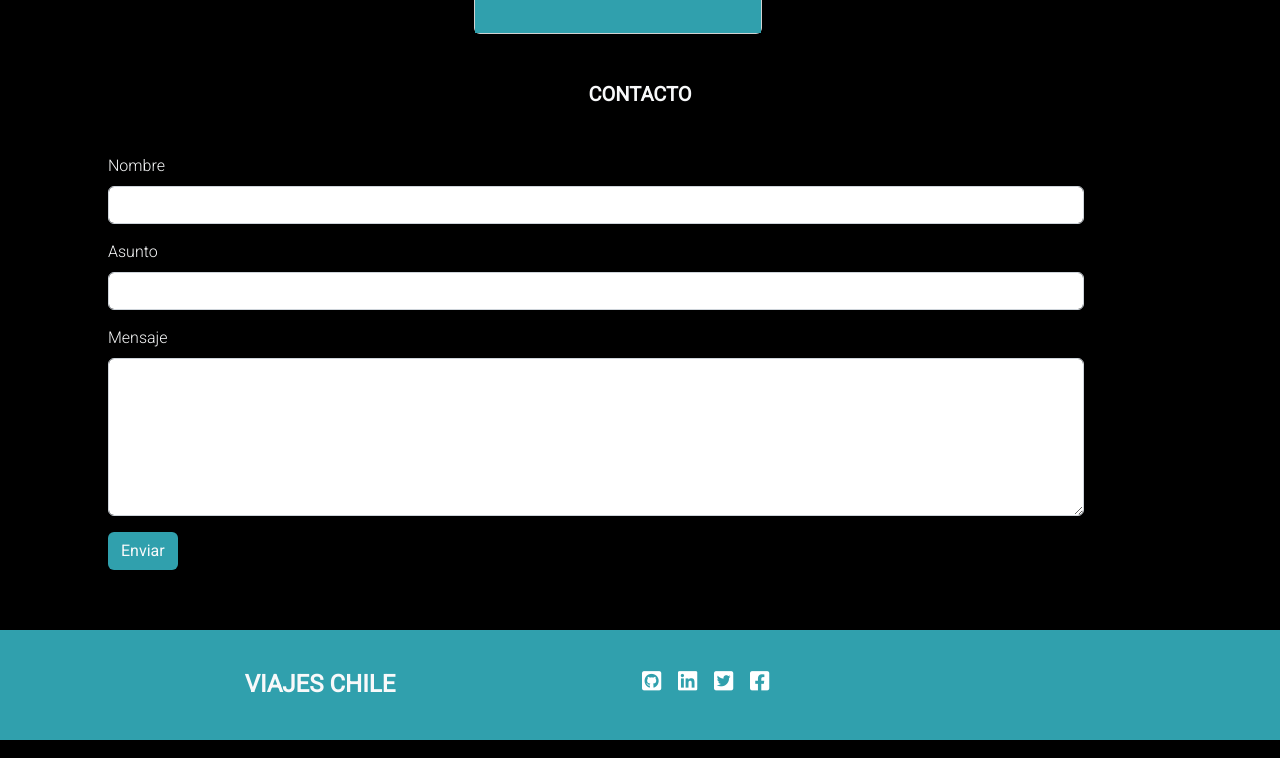
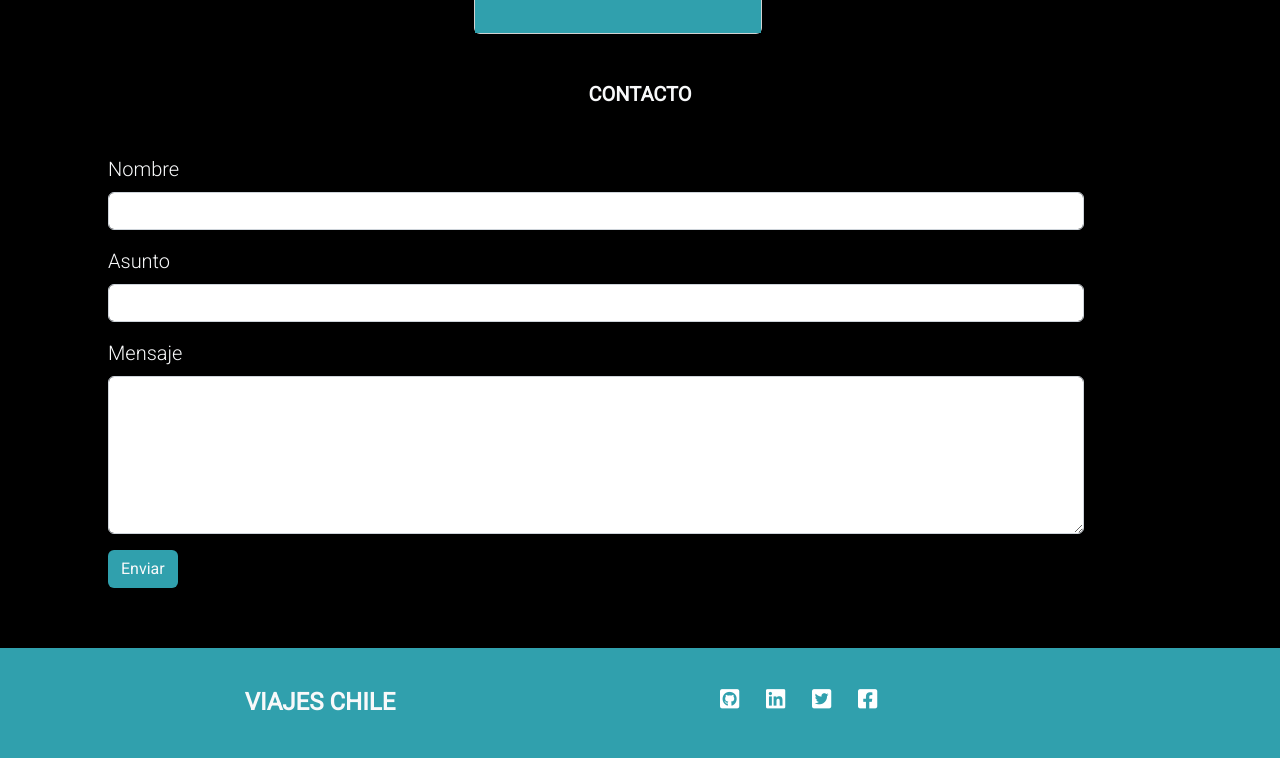
Before and after one commit to MariaBarradas/pruebas-viaje-chile, a plain HTML site: page index.html in a window 1280 px wide. Shown: the part 2183-2941 px from the top of the page. Drawn offline with nearby package versions, Linux system fonts and the light colour scheme.

Commit message:
Terminado el footer

```diff
--- a/assets/css/style.css
+++ b/assets/css/style.css
@@ -71,34 +71,8 @@ h3{
     margin: 0px 0px 0px 60px;
     font-weight: 300;
     font-family: 'Roboto', sans-serif;
+    font-size: 20px;
 }
-
-/* footer{
-    top: 1377px;
-    height: 100px;
-    width: 1280px;
-    margin: 50px 0px 0px 0px;
-    font-weight: 300;
-    font-family: 'Roboto', sans-serif;
-}
-
-.bajo{
-    display: inline-block;
-    text-align: end;
-}
-
-.boton{
-    display: inline-block;
-}
-
-i{
-    display: inline-block;
-}
-
-  footer.container.col-12.text-center.text-light{
-    padding: 35px 0px 0px 0px;
-    /* margin: 0px;
-  } */
 
 footer.row{
     margin: 60px 0px 0px 0px;
@@ -110,31 +84,24 @@ footer.row{
     padding: 0px;
 }
 
-/* h4.col-6.fw-bold.text-light.text-center{
-    padding: 0px;
-    margin: 5px 10px 0px 0px;
-    /* font-size: 20px;
-
-} */
-
 i.fa-brands.fa-square-github{
-    margin: 0px 20px 2px 2px;
-    width: 10px;
+    margin: 0px 0px 2px 80px;
+    width: 12px;
 }
 
 i.fa-brands.fa-linkedin{
-    margin: 0px 20px 2px 2px;
-    width: 10px;
+    margin: 0px 0px 2px 30px;
+    width: 12px;
 
 }
 
 
 i.fa-brands.fa-square-twitter{
-    margin: 0px 20px 2px 2px;
-    width: 10px;
+    margin: 0px 0px 2px 30px;
+    width: 12px;
 }
 
 i.fa-brands.fa-square-facebook{
-    margin: 0px 20px 2px 2px;
-    width: 10px;
+    margin: 0px 10px 2px 30px;
+    width: 12px;
 }
```
